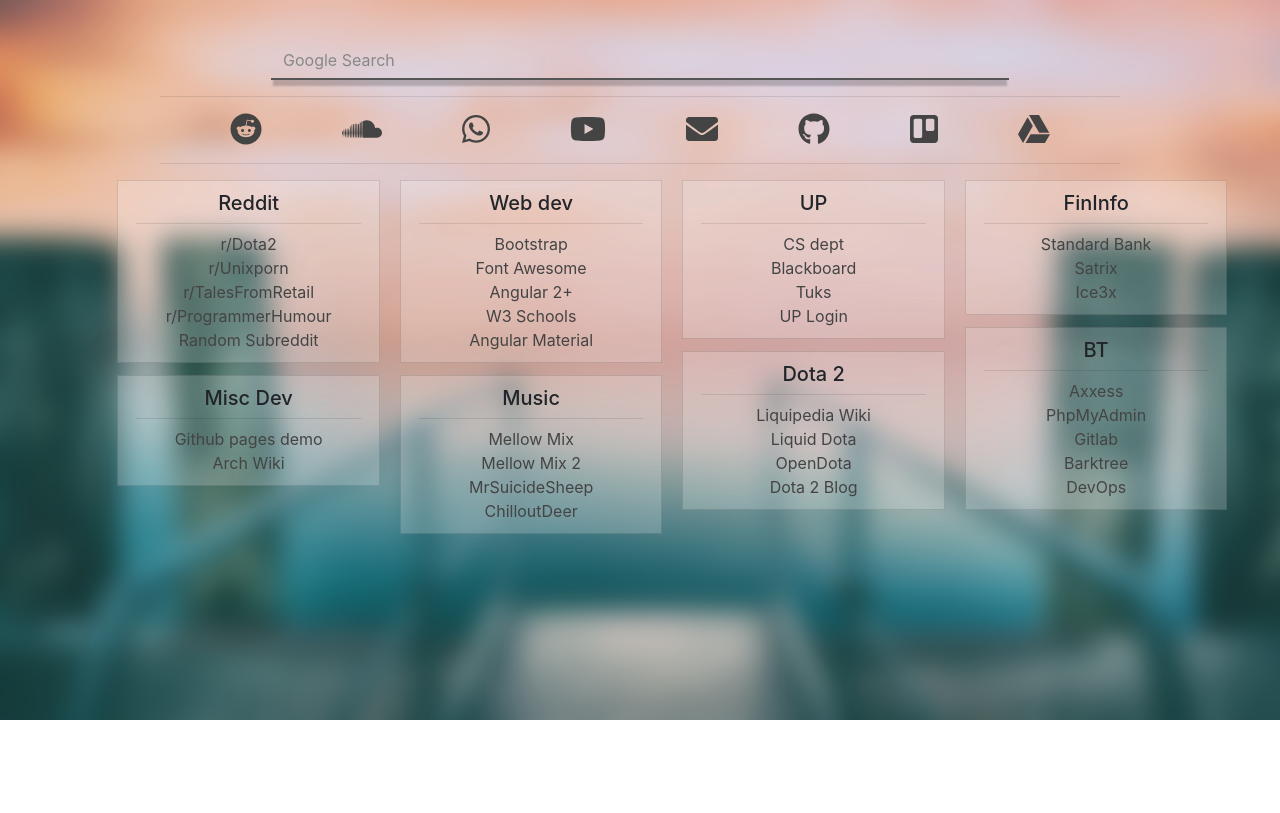
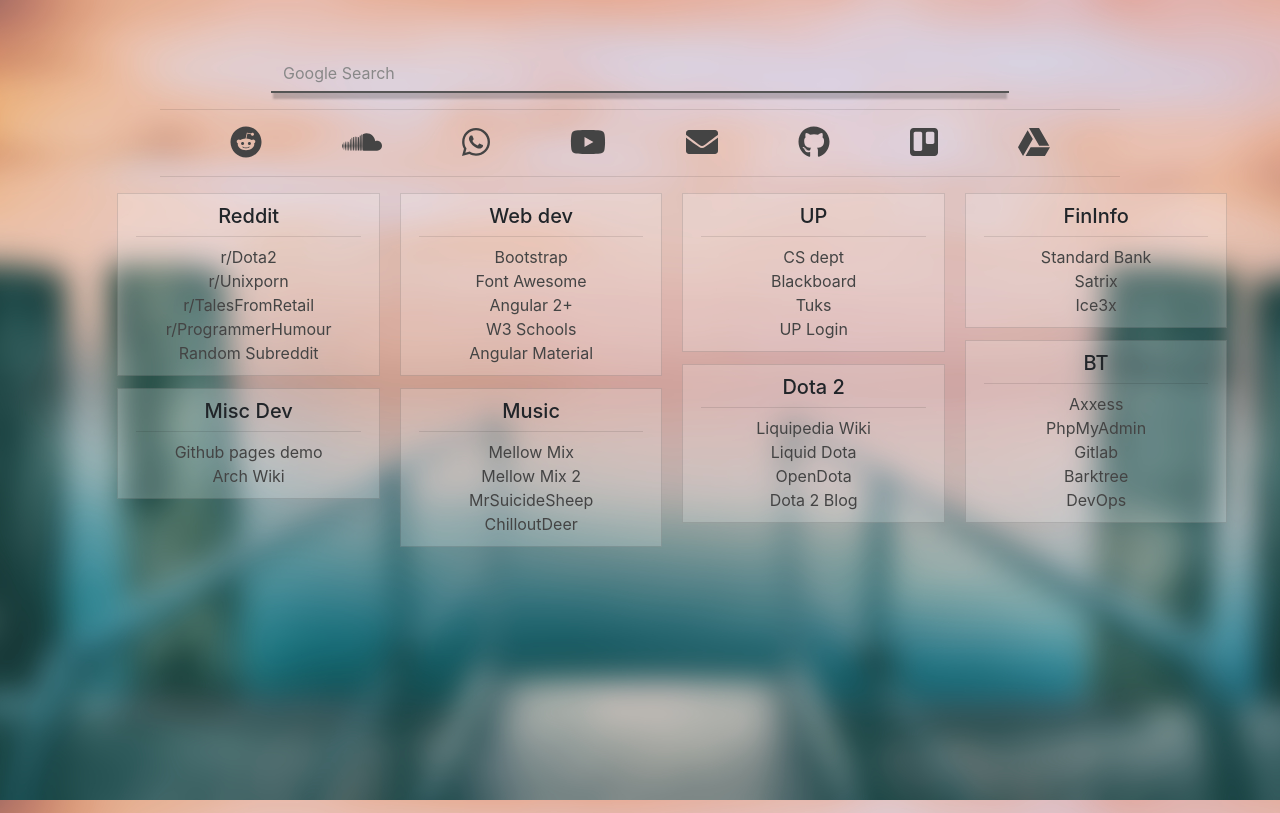
Before and after one commit to russelldutton/startpage-angular_files, an Angular app: page / in a window 1280 px wide. Built offline with nearby package versions, Linux system fonts and the light colour scheme; what angular2-masonry would draw is missing.

Commit message:
Fixed background showing white space
Fixed the showing of white space on different aspect ratios.

```diff
--- a/src/styles.css
+++ b/src/styles.css
@@ -6,6 +6,12 @@
   /* margin-right: 5%;
   margin-left: 5%; */
   background-image: url("./assets/bg_blur.jpg");
-  background-size: 100%;
+  background-size: cover;
   background-repeat: no-repeat;
+  background-attachment: fixed;
+  height: 100%;
+  width: 100%;
+  z-index: -1;
+  position: absolute;
+  overflow: hidden;
 }
```
